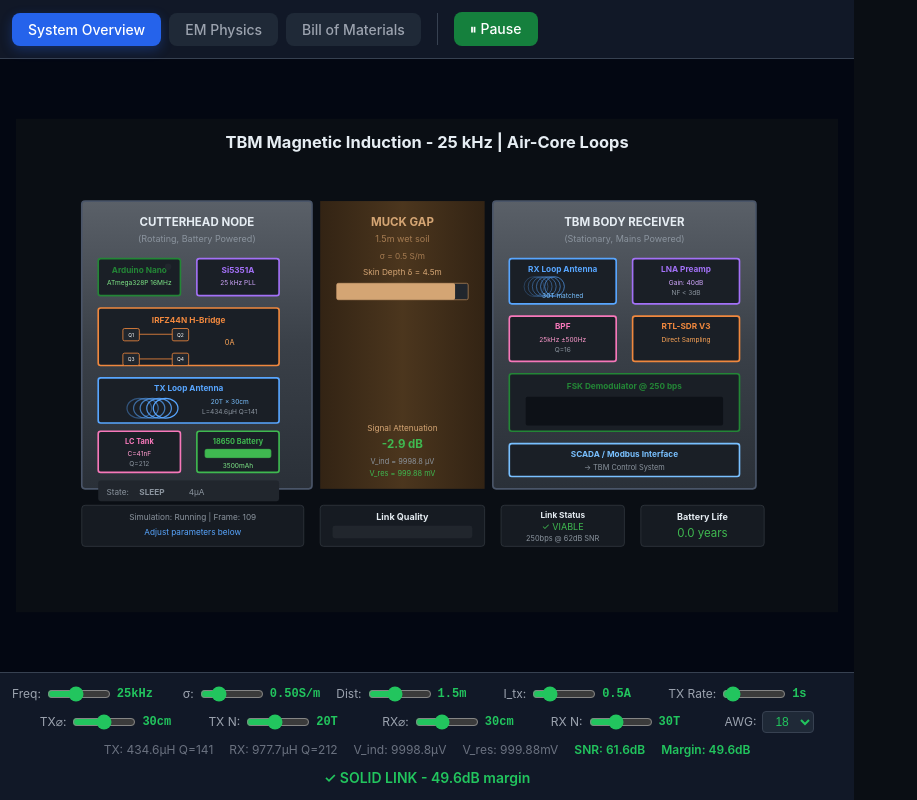
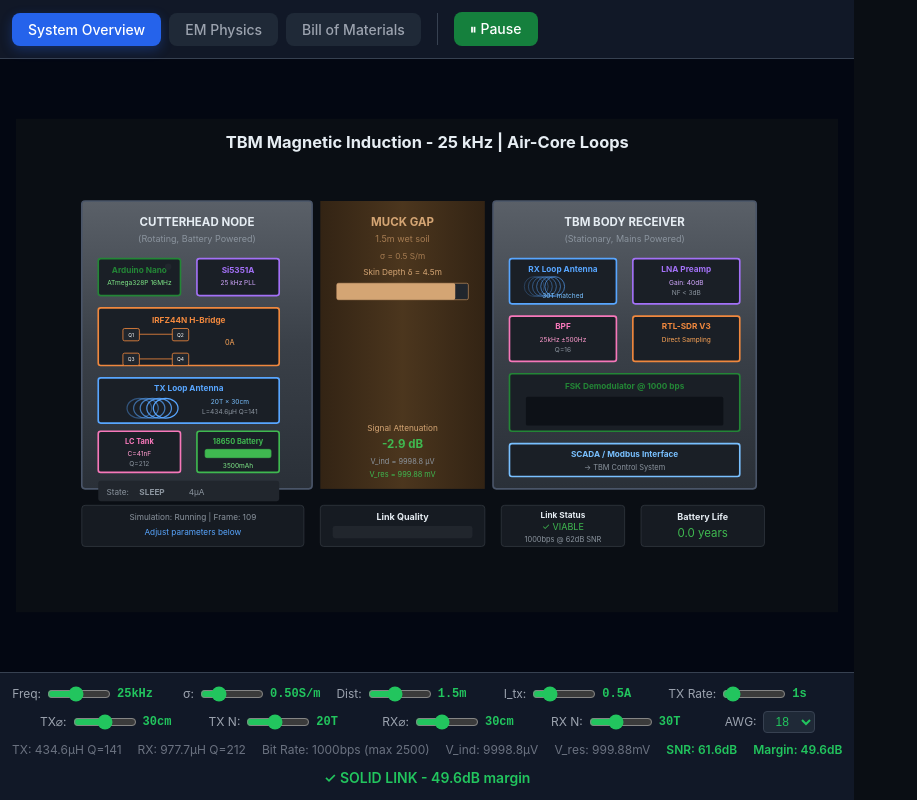
Before and after one commit to sookie173/tbm-simulation, a React (Vite) app: page / in a window 1280 px wide. Shown: the whole page, without its empty margins (0-917 px from the left). Built offline with nearby package versions, Linux system fonts and the light colour scheme.

Commit message:
Link bit rate to carrier frequency (f/10 rule for FSK)

```diff
--- a/src/App.jsx
+++ b/src/App.jsx
@@ -10,7 +10,10 @@ const TBMMISimulation = () => {
   const [frequency, setFrequency] = useState(25000);
   const [txPower, setTxPower] = useState(0.5);
   const [distance, setDistance] = useState(1.5);
-  const [bitRate, setBitRate] = useState(250);
+
+  // Max bit rate = carrier freq / 10 (need ~10 cycles per bit for reliable FSK in noisy env)
+  const maxBitRate = Math.floor(frequency / 10);
+  const bitRate = Math.min(maxBitRate, 1000); // Cap at 1000 bps for practical use
 
   const [txLoopDiameter, setTxLoopDiameter] = useState(30);
   const [rxLoopDiameter, setRxLoopDiameter] = useState(30);
@@ -640,6 +643,7 @@ const TBMMISimulation = () => {
         <div className="status-row">
           <span>TX: {calculations.txL.toFixed(1)}µH Q={calculations.txQ.toFixed(0)}</span>
           <span>RX: {calculations.rxL.toFixed(1)}µH Q={calculations.rxQ.toFixed(0)}</span>
+          <span>Bit Rate: {bitRate}bps (max {maxBitRate})</span>
           <span>V_ind: {calculations.V_induced.toFixed(1)}µV</span>
           <span>V_res: {calculations.V_after_resonance.toFixed(2)}mV</span>
           <span className={calculations.SNR_dB > 12 ? "good" : "bad"}>SNR: {calculations.SNR_dB.toFixed(1)}dB</span>
```
